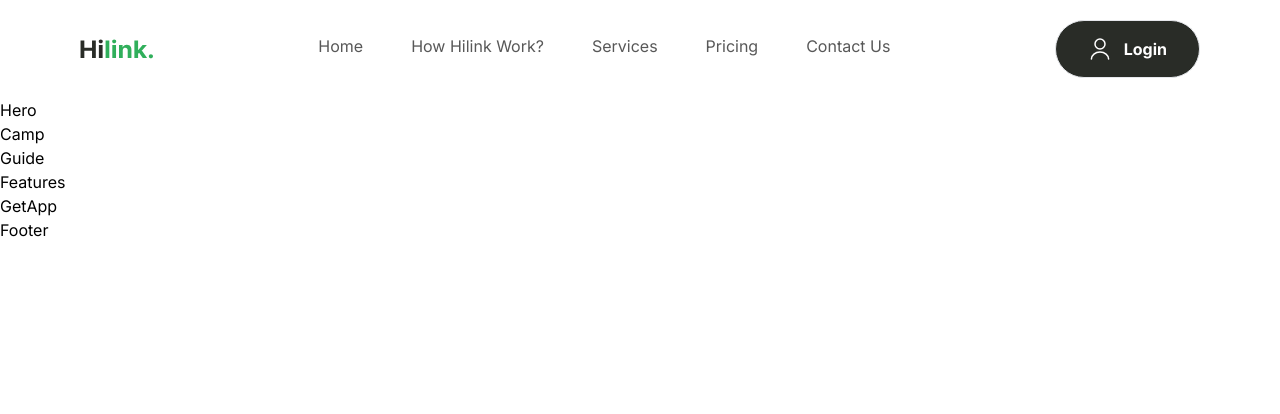
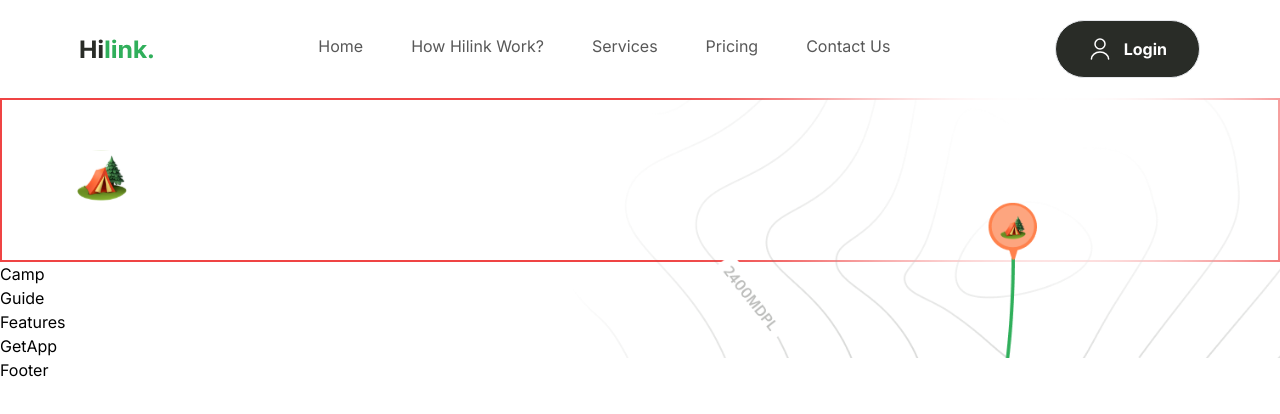
Before and after one commit to Bear29ers/travel-website, a Next.js app: page / in a window 1280 px wide. Shown: the top 414 px of the page. Built offline with nearby package versions, Linux system fonts and the light colour scheme.

Commit message:
feat: :sparkles: add images

```diff
--- a/components/Hero.tsx
+++ b/components/Hero.tsx
@@ -1,7 +1,24 @@
 import type { FC } from 'react';
 
+import Image from 'next/image';
+
 const Hero: FC = () => {
-  return <div>Hero</div>;
+  return (
+    <section className="max-container padding-container flex flex-col gap-20 border-2 border-red-500 py-10 pb-32 md:gap-28 lg:py-20 xl:flex-row">
+      <div className="hero-map" />
+
+      {/* LEFT */}
+      <div className="relative z-20 flex flex-1 flex-col xl:w-1/2">
+        <Image
+          src="/camp.svg"
+          alt="camp"
+          width={50}
+          height={50}
+          className="absolute left-[-5px] top-[-30px] w-10 lg:w-[50px]"
+        />
+      </div>
+    </section>
+  );
 };
 
 export default Hero;
```
